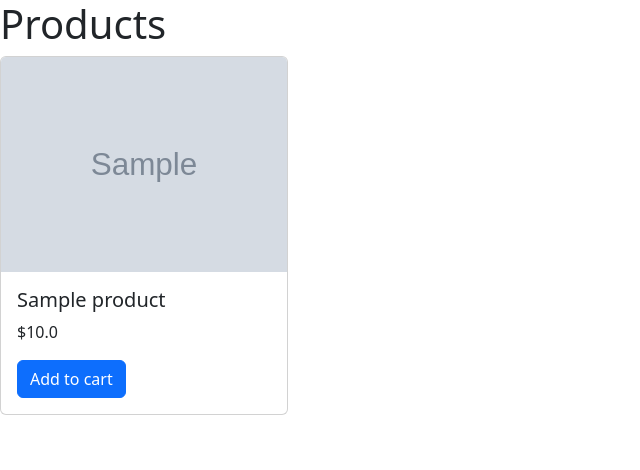
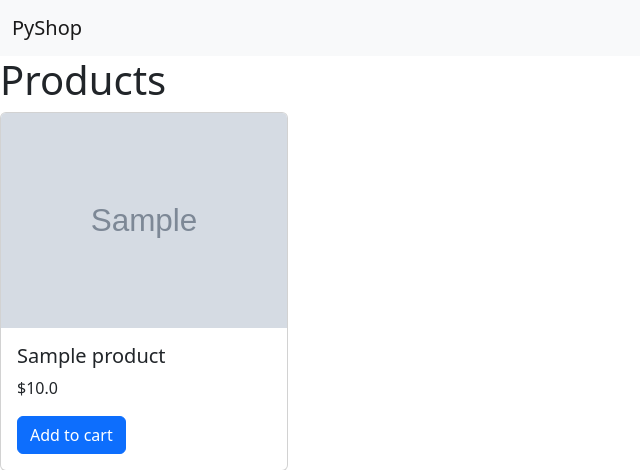
Before and after one commit to high-mountains/PythonDjangoShop, a Django app: page /products/ in a window 1280 px wide. Shown: the top 470 px of the page, without its empty margins (0-640 px from the left). Run offline with Django 3.2, Linux system fonts and the light colour scheme; tables that the repository leaves empty hold one stand-in row (values such as "Sample post"); grey boxes marked "Sample" are stand-in pictures.

Commit message:
[feat] Extract base template to be common accross all apps

```diff
--- a/pyshop/settings.py
+++ b/pyshop/settings.py
@@ -55,7 +55,9 @@ ROOT_URLCONF = 'pyshop.urls'
 TEMPLATES = [
     {
         'BACKEND': 'django.template.backends.django.DjangoTemplates',
-        'DIRS': [],
+        'DIRS': [
+            os.path.join(BASE_DIR, 'templates')
+        ],
         'APP_DIRS': True,
         'OPTIONS': {
             'context_processors': [
--- a/products/templates/base.html
+++ b/templates/base.html
@@ -7,6 +7,11 @@
     <link href="https://cdn.jsdelivr.net/npm/bootstrap@5.2.3/dist/css/bootstrap.min.css" rel="stylesheet" integrity="sha384-rbsA2VBKQhggwzxH7pPCaAqO46MgnOM80zW1RWuH61DGLwZJEdK2Kadq2F9CUG65" crossorigin="anonymous">
   </head>
   <body>
+    <nav class="navbar bg-light">
+      <div class="container-fluid">
+        <a class="navbar-brand" href="#">PyShop</a>
+      </div>
+    </nav>
     {% block content %}
     {% endblock %}
     <script src="https://cdn.jsdelivr.net/npm/bootstrap@5.2.3/dist/js/bootstrap.bundle.min.js" integrity="sha384-kenU1KFdBIe4zVF0s0G1M5b4hcpxyD9F7jL+jjXkk+Q2h455rYXK/7HAuoJl+0I4" crossorigin="anonymous"></script>
```
